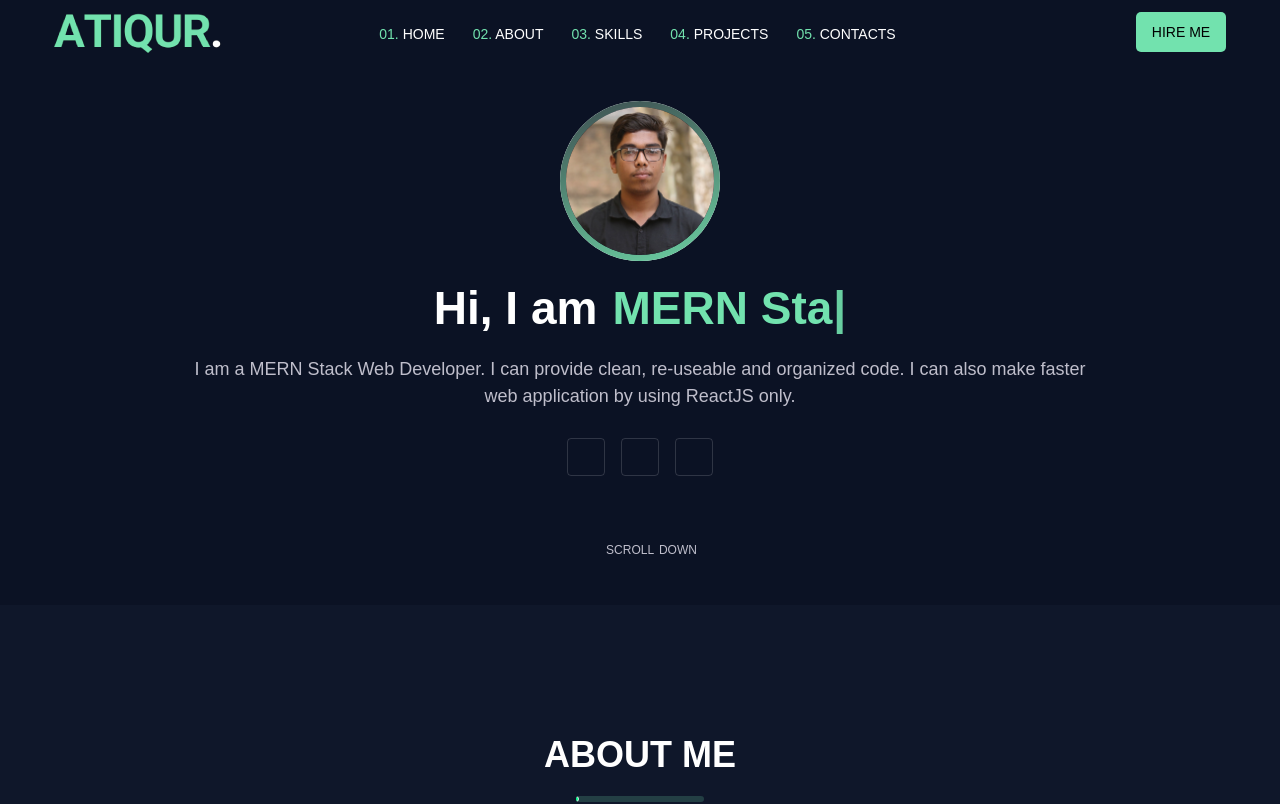
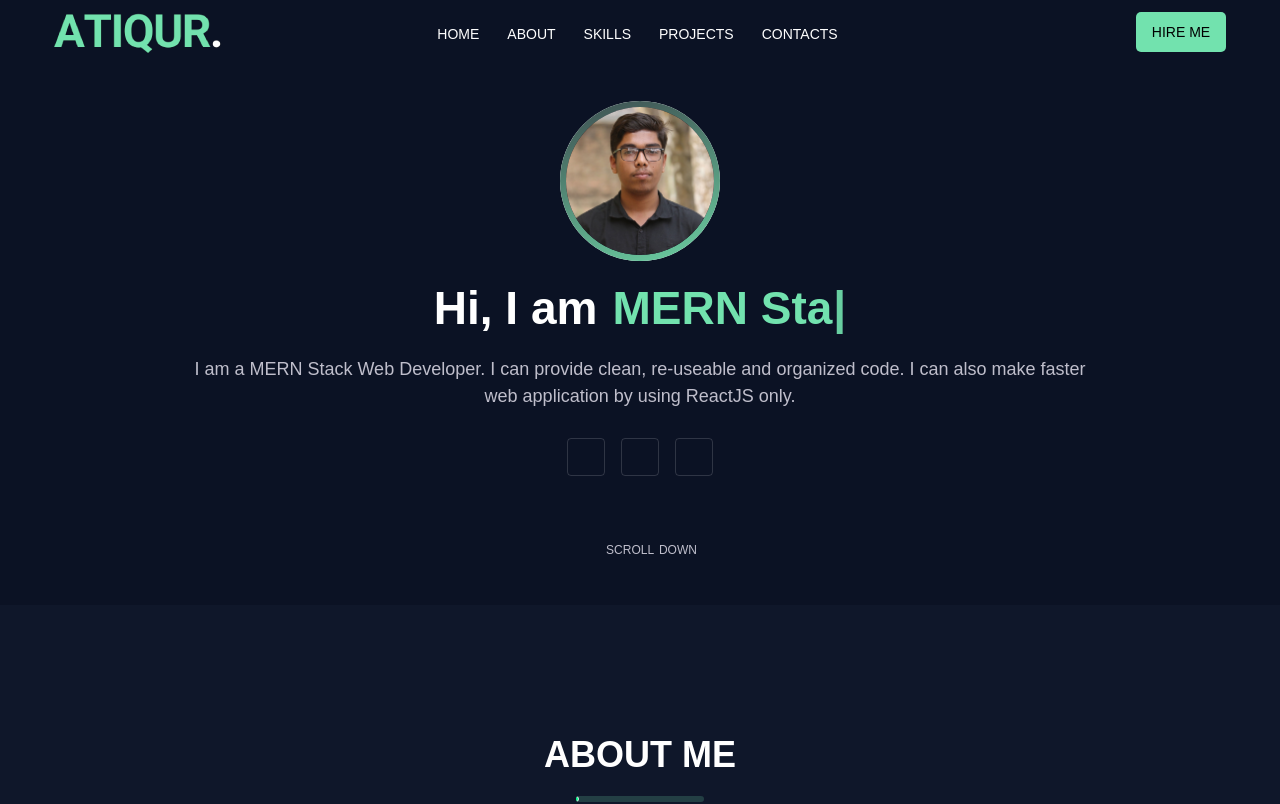
Before and after one commit to md-atiqurrahman/my-portfolio-website, a React (Create React App) app: page / in a window 1280 px wide. Shown: the top 804 px of the page. Built offline with nearby package versions, Linux system fonts and the light colour scheme; some icons are missing; a web font is replaced by a local one.

Commit message:
modify the navbar

```diff
--- a/src/Pages/Shared/Navbar/Navbar.css
+++ b/src/Pages/Shared/Navbar/Navbar.css
@@ -45,3 +45,11 @@
     right: 0%;
     width: 100%;
 }
+
+@media only screen and (max-width: 1023px) {
+    .navbar-item::after{
+        content: '';
+        width: 0%;
+        height: 0;
+     }
+}
--- a/src/Pages/Shared/Navbar/Navbar.js
+++ b/src/Pages/Shared/Navbar/Navbar.js
@@ -10,31 +10,26 @@ const Navbar = () => {
     <>
       <li className="navbar-item">
         <CustomLink as={Link} to="/">
-          <span className="text-black lg:text-primary">01. </span>
           Home
         </CustomLink>
       </li>
       <li className="navbar-item">
         <AnchorLink href="#about">
-          <span className="text-black lg:text-primary">02. </span>
           About
         </AnchorLink>
       </li>
       <li className="navbar-item">
         <AnchorLink href="#skills">
-          <span className="text-black lg:text-primary">03. </span>
           Skills
         </AnchorLink>
       </li>
       <li className="navbar-item">
         <AnchorLink href="#projects">
-          <span className="text-black lg:text-primary">04. </span>
           Projects
         </AnchorLink>
       </li>
       <li className="navbar-item">
         <AnchorLink href="#contacts">
-          <span className="text-black lg:text-primary">05. </span>
           Contacts
         </AnchorLink>
       </li>
```
